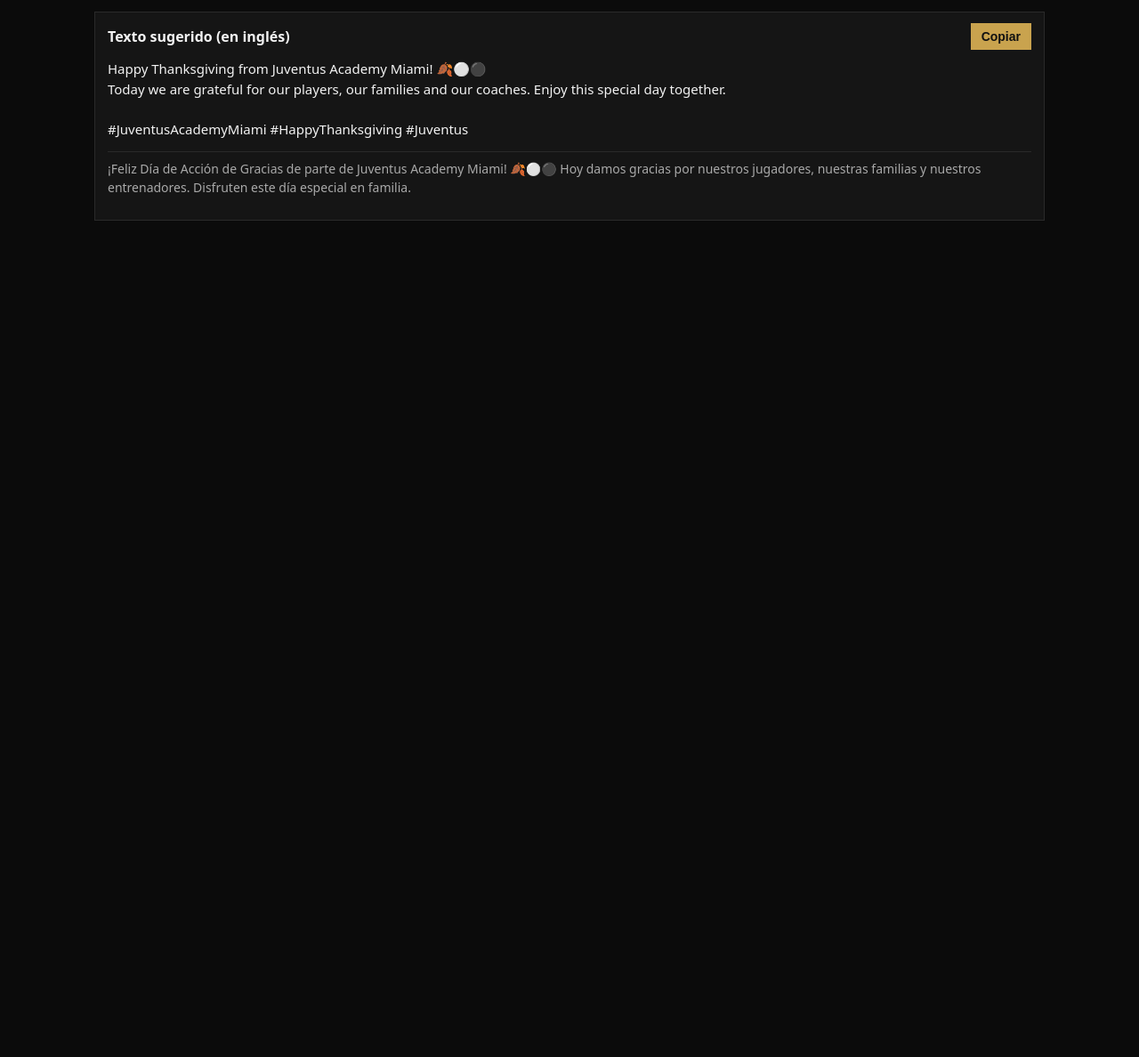
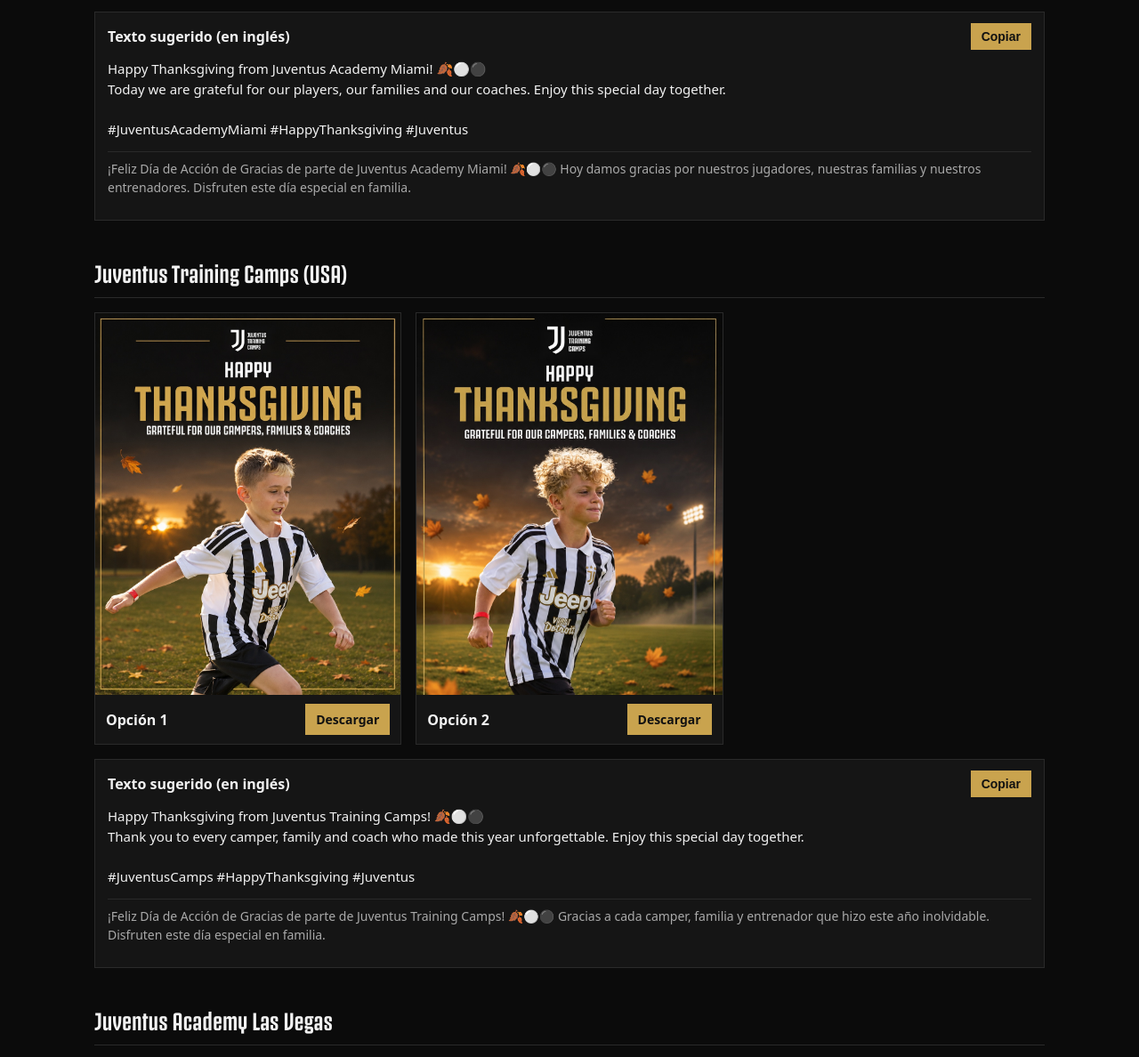
Before and after one commit to almacenamiento982-blip/thanksgiving-2026, a plain HTML site: page index.html in a window 1280 px wide. Shown: the part 1548-2736 px from the top of the page at 89% size. Before the commit the page ends 1844 px from the top, so only its background shows below. Drawn offline with Linux system fonts and the light colour scheme.

Commit message:
Camps USA, Las Vegas y Miami Classic

```diff
--- a/index.html
+++ b/index.html
@@ -22,26 +22,53 @@ html[lang=es] [data-en],html[lang=en] [data-es]{display:none}
 <p data-es>Gráficas para publicar el jueves 26 de noviembre · un jugador por pieza, foto real.</p>
 <p data-en>Graphics to post on Thursday, November 26 · one player per piece, real photo.</p></div>
 <div class="lang"><button data-l="es">ES</button><button data-l="en">EN</button></div></header>
-<main><section><h2>Athletum FC</h2><div class="grid"><figure class="card"><img src="img/ATHLETUM_THANKSGIVING_hurtado_1080x1350.jpg?v=4" alt="Athletum FC Thanksgiving 1" loading="lazy">
-<figcaption><b><span data-es>Opción 1</span><span data-en>Option 1</span></b><a class="btn" href="img/ATHLETUM_THANKSGIVING_hurtado_1080x1350.jpg?v=4" download><span data-es>Descargar</span><span data-en>Download</span></a></figcaption></figure><figure class="card"><img src="img/ATHLETUM_THANKSGIVING_valderrama_1080x1350.jpg?v=4" alt="Athletum FC Thanksgiving 2" loading="lazy">
-<figcaption><b><span data-es>Opción 2</span><span data-en>Option 2</span></b><a class="btn" href="img/ATHLETUM_THANKSGIVING_valderrama_1080x1350.jpg?v=4" download><span data-es>Descargar</span><span data-en>Download</span></a></figcaption></figure></div>
+<main><section><h2>Athletum FC</h2><div class="grid"><figure class="card"><img src="img/ATHLETUM_THANKSGIVING_hurtado_1080x1350.jpg?v=5" alt="Athletum FC Thanksgiving 1" loading="lazy">
+<figcaption><b><span data-es>Opción 1</span><span data-en>Option 1</span></b><a class="btn" href="img/ATHLETUM_THANKSGIVING_hurtado_1080x1350.jpg?v=5" download><span data-es>Descargar</span><span data-en>Download</span></a></figcaption></figure><figure class="card"><img src="img/ATHLETUM_THANKSGIVING_valderrama_1080x1350.jpg?v=5" alt="Athletum FC Thanksgiving 2" loading="lazy">
+<figcaption><b><span data-es>Opción 2</span><span data-en>Option 2</span></b><a class="btn" href="img/ATHLETUM_THANKSGIVING_valderrama_1080x1350.jpg?v=5" download><span data-es>Descargar</span><span data-en>Download</span></a></figcaption></figure></div>
 <div class="copy"><div class="copyhead"><b><span data-es>Texto sugerido (en inglés)</span><span data-en>Suggested caption</span></b>
 <button class="btn" onclick="copiar(this)"><span data-es>Copiar</span><span data-en>Copy</span></button></div>
 <pre>Happy Thanksgiving from the Athletum family. 🍂
 Today we give thanks for our players, our families and our coaches, who make this journey possible every single day.
 
 #AthletumFC #HappyThanksgiving #MLSNEXT</pre><p class="es-trad" data-es>Feliz Día de Acción de Gracias de parte de la familia Athletum. 🍂
-Hoy damos gracias por nuestros jugadores, nuestras familias y nuestros entrenadores, que hacen posible este camino cada día.</p></div></section><section><h2>Juventus Academy Miami</h2><div class="grid"><figure class="card"><img src="img/JUVENTUS_ACADEMY_MIAMI_THANKSGIVING_0042_1080x1350.jpg?v=4" alt="Juventus Academy Miami Thanksgiving 1" loading="lazy">
-<figcaption><b><span data-es>Opción 1</span><span data-en>Option 1</span></b><a class="btn" href="img/JUVENTUS_ACADEMY_MIAMI_THANKSGIVING_0042_1080x1350.jpg?v=4" download><span data-es>Descargar</span><span data-en>Download</span></a></figcaption></figure><figure class="card"><img src="img/JUVENTUS_ACADEMY_MIAMI_THANKSGIVING_corre_1080x1350.jpg?v=4" alt="Juventus Academy Miami Thanksgiving 2" loading="lazy">
-<figcaption><b><span data-es>Opción 2</span><span data-en>Option 2</span></b><a class="btn" href="img/JUVENTUS_ACADEMY_MIAMI_THANKSGIVING_corre_1080x1350.jpg?v=4" download><span data-es>Descargar</span><span data-en>Download</span></a></figcaption></figure><figure class="card"><img src="img/JUVENTUS_ACADEMY_MIAMI_THANKSGIVING_remate_1080x1350.jpg?v=4" alt="Juventus Academy Miami Thanksgiving 3" loading="lazy">
-<figcaption><b><span data-es>Opción 3</span><span data-en>Option 3</span></b><a class="btn" href="img/JUVENTUS_ACADEMY_MIAMI_THANKSGIVING_remate_1080x1350.jpg?v=4" download><span data-es>Descargar</span><span data-en>Download</span></a></figcaption></figure></div>
+Hoy damos gracias por nuestros jugadores, nuestras familias y nuestros entrenadores, que hacen posible este camino cada día.</p></div></section><section><h2>Juventus Academy Miami</h2><div class="grid"><figure class="card"><img src="img/JUVENTUS_ACADEMY_MIAMI_THANKSGIVING_0042_1080x1350.jpg?v=5" alt="Juventus Academy Miami Thanksgiving 1" loading="lazy">
+<figcaption><b><span data-es>Opción 1</span><span data-en>Option 1</span></b><a class="btn" href="img/JUVENTUS_ACADEMY_MIAMI_THANKSGIVING_0042_1080x1350.jpg?v=5" download><span data-es>Descargar</span><span data-en>Download</span></a></figcaption></figure><figure class="card"><img src="img/JUVENTUS_ACADEMY_MIAMI_THANKSGIVING_corre_1080x1350.jpg?v=5" alt="Juventus Academy Miami Thanksgiving 2" loading="lazy">
+<figcaption><b><span data-es>Opción 2</span><span data-en>Option 2</span></b><a class="btn" href="img/JUVENTUS_ACADEMY_MIAMI_THANKSGIVING_corre_1080x1350.jpg?v=5" download><span data-es>Descargar</span><span data-en>Download</span></a></figcaption></figure><figure class="card"><img src="img/JUVENTUS_ACADEMY_MIAMI_THANKSGIVING_remate_1080x1350.jpg?v=5" alt="Juventus Academy Miami Thanksgiving 3" loading="lazy">
+<figcaption><b><span data-es>Opción 3</span><span data-en>Option 3</span></b><a class="btn" href="img/JUVENTUS_ACADEMY_MIAMI_THANKSGIVING_remate_1080x1350.jpg?v=5" download><span data-es>Descargar</span><span data-en>Download</span></a></figcaption></figure></div>
 <div class="copy"><div class="copyhead"><b><span data-es>Texto sugerido (en inglés)</span><span data-en>Suggested caption</span></b>
 <button class="btn" onclick="copiar(this)"><span data-es>Copiar</span><span data-en>Copy</span></button></div>
 <pre>Happy Thanksgiving from Juventus Academy Miami! 🍂⚪⚫
 Today we are grateful for our players, our families and our coaches. Enjoy this special day together.
 
 #JuventusAcademyMiami #HappyThanksgiving #Juventus</pre><p class="es-trad" data-es>¡Feliz Día de Acción de Gracias de parte de Juventus Academy Miami! 🍂⚪⚫
-Hoy damos gracias por nuestros jugadores, nuestras familias y nuestros entrenadores. Disfruten este día especial en familia.</p></div></section></main>
+Hoy damos gracias por nuestros jugadores, nuestras familias y nuestros entrenadores. Disfruten este día especial en familia.</p></div></section><section><h2>Juventus Training Camps (USA)</h2><div class="grid"><figure class="card"><img src="img/JUVENTUS_CAMPS_USA_THANKSGIVING_detroit_corre_1080x1350.jpg?v=5" alt="Juventus Training Camps (USA) Thanksgiving 1" loading="lazy">
+<figcaption><b><span data-es>Opción 1</span><span data-en>Option 1</span></b><a class="btn" href="img/JUVENTUS_CAMPS_USA_THANKSGIVING_detroit_corre_1080x1350.jpg?v=5" download><span data-es>Descargar</span><span data-en>Download</span></a></figcaption></figure><figure class="card"><img src="img/JUVENTUS_CAMPS_USA_THANKSGIVING_detroit_rubio_1080x1350.jpg?v=5" alt="Juventus Training Camps (USA) Thanksgiving 2" loading="lazy">
+<figcaption><b><span data-es>Opción 2</span><span data-en>Option 2</span></b><a class="btn" href="img/JUVENTUS_CAMPS_USA_THANKSGIVING_detroit_rubio_1080x1350.jpg?v=5" download><span data-es>Descargar</span><span data-en>Download</span></a></figcaption></figure></div>
+<div class="copy"><div class="copyhead"><b><span data-es>Texto sugerido (en inglés)</span><span data-en>Suggested caption</span></b>
+<button class="btn" onclick="copiar(this)"><span data-es>Copiar</span><span data-en>Copy</span></button></div>
+<pre>Happy Thanksgiving from Juventus Training Camps! 🍂⚪⚫
+Thank you to every camper, family and coach who made this year unforgettable. Enjoy this special day together.
+
+#JuventusCamps #HappyThanksgiving #Juventus</pre><p class="es-trad" data-es>¡Feliz Día de Acción de Gracias de parte de Juventus Training Camps! 🍂⚪⚫
+Gracias a cada camper, familia y entrenador que hizo este año inolvidable. Disfruten este día especial en familia.</p></div></section><section><h2>Juventus Academy Las Vegas</h2><div class="grid"><figure class="card"><img src="img/JUVENTUS_ACADEMY_LAS_VEGAS_THANKSGIVING_075_1080x1350.jpg?v=5" alt="Juventus Academy Las Vegas Thanksgiving 1" loading="lazy">
+<figcaption><b><span data-es>Opción 1</span><span data-en>Option 1</span></b><a class="btn" href="img/JUVENTUS_ACADEMY_LAS_VEGAS_THANKSGIVING_075_1080x1350.jpg?v=5" download><span data-es>Descargar</span><span data-en>Download</span></a></figcaption></figure><figure class="card"><img src="img/JUVENTUS_ACADEMY_LAS_VEGAS_THANKSGIVING_108_1080x1350.jpg?v=5" alt="Juventus Academy Las Vegas Thanksgiving 2" loading="lazy">
+<figcaption><b><span data-es>Opción 2</span><span data-en>Option 2</span></b><a class="btn" href="img/JUVENTUS_ACADEMY_LAS_VEGAS_THANKSGIVING_108_1080x1350.jpg?v=5" download><span data-es>Descargar</span><span data-en>Download</span></a></figcaption></figure></div>
+<div class="copy"><div class="copyhead"><b><span data-es>Texto sugerido (en inglés)</span><span data-en>Suggested caption</span></b>
+<button class="btn" onclick="copiar(this)"><span data-es>Copiar</span><span data-en>Copy</span></button></div>
+<pre>Happy Thanksgiving from Juventus Academy Las Vegas! 🍂⚪⚫
+Today we are grateful for our players, our families and our coaches. Enjoy this special day together.
+
+#JuventusAcademyLasVegas #HappyThanksgiving #Juventus</pre><p class="es-trad" data-es>¡Feliz Día de Acción de Gracias de parte de Juventus Academy Las Vegas! 🍂⚪⚫
+Hoy damos gracias por nuestros jugadores, nuestras familias y nuestros entrenadores. Disfruten este día especial en familia.</p></div></section><section><h2>The Miami Classic</h2><div class="grid"><figure class="card"><img src="img/THE_MIAMI_CLASSIC_THANKSGIVING_0007_1080x1350.jpg?v=5" alt="The Miami Classic Thanksgiving 1" loading="lazy">
+<figcaption><b><span data-es>Opción 1</span><span data-en>Option 1</span></b><a class="btn" href="img/THE_MIAMI_CLASSIC_THANKSGIVING_0007_1080x1350.jpg?v=5" download><span data-es>Descargar</span><span data-en>Download</span></a></figcaption></figure><figure class="card"><img src="img/THE_MIAMI_CLASSIC_THANKSGIVING_0126_1080x1350.jpg?v=5" alt="The Miami Classic Thanksgiving 2" loading="lazy">
+<figcaption><b><span data-es>Opción 2</span><span data-en>Option 2</span></b><a class="btn" href="img/THE_MIAMI_CLASSIC_THANKSGIVING_0126_1080x1350.jpg?v=5" download><span data-es>Descargar</span><span data-en>Download</span></a></figcaption></figure></div>
+<div class="copy"><div class="copyhead"><b><span data-es>Texto sugerido (en inglés)</span><span data-en>Suggested caption</span></b>
+<button class="btn" onclick="copiar(this)"><span data-es>Copiar</span><span data-en>Copy</span></button></div>
+<pre>Happy Thanksgiving from The Miami Classic! 🍂🌴
+We are grateful for every player, team and family that makes this tournament so special. See you in December!
+
+#TheMiamiClassic #HappyThanksgiving #YouthSoccer</pre><p class="es-trad" data-es>¡Feliz Día de Acción de Gracias de parte de The Miami Classic! 🍂🌴
+Damos gracias por cada jugador, equipo y familia que hace tan especial este torneo. ¡Nos vemos en diciembre!</p></div></section></main>
 <script>
 function setL(l){document.documentElement.lang=l;document.querySelectorAll('.lang button').forEach(b=>b.classList.toggle('on',b.dataset.l==l));try{localStorage.setItem('l',l)}catch(e){}}
 document.querySelectorAll('.lang button').forEach(b=>b.onclick=()=>setL(b.dataset.l));
```
Also changed, not shown: img/JUVENTUS_ACADEMY_LAS_VEGAS_THANKSGIVING_075_1080x1350.jpg (added), img/JUVENTUS_ACADEMY_LAS_VEGAS_THANKSGIVING_108_1080x1350.jpg (added), img/JUVENTUS_CAMPS_USA_THANKSGIVING_detroit_corre_1080x1350.jpg (added), img/JUVENTUS_CAMPS_USA_THANKSGIVING_detroit_rubio_1080x1350.jpg (added), img/THE_MIAMI_CLASSIC_THANKSGIVING_0007_1080x1350.jpg (added), img/THE_MIAMI_CLASSIC_THANKSGIVING_0126_1080x1350.jpg (added).
